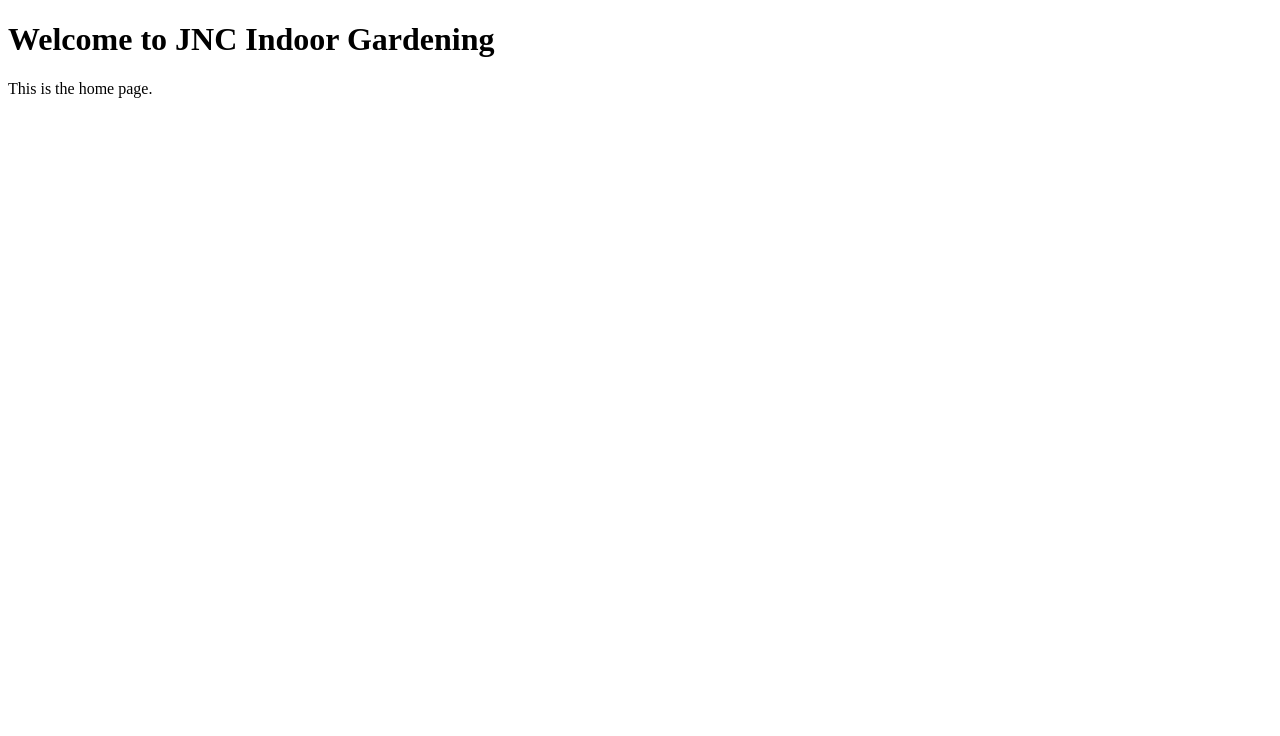
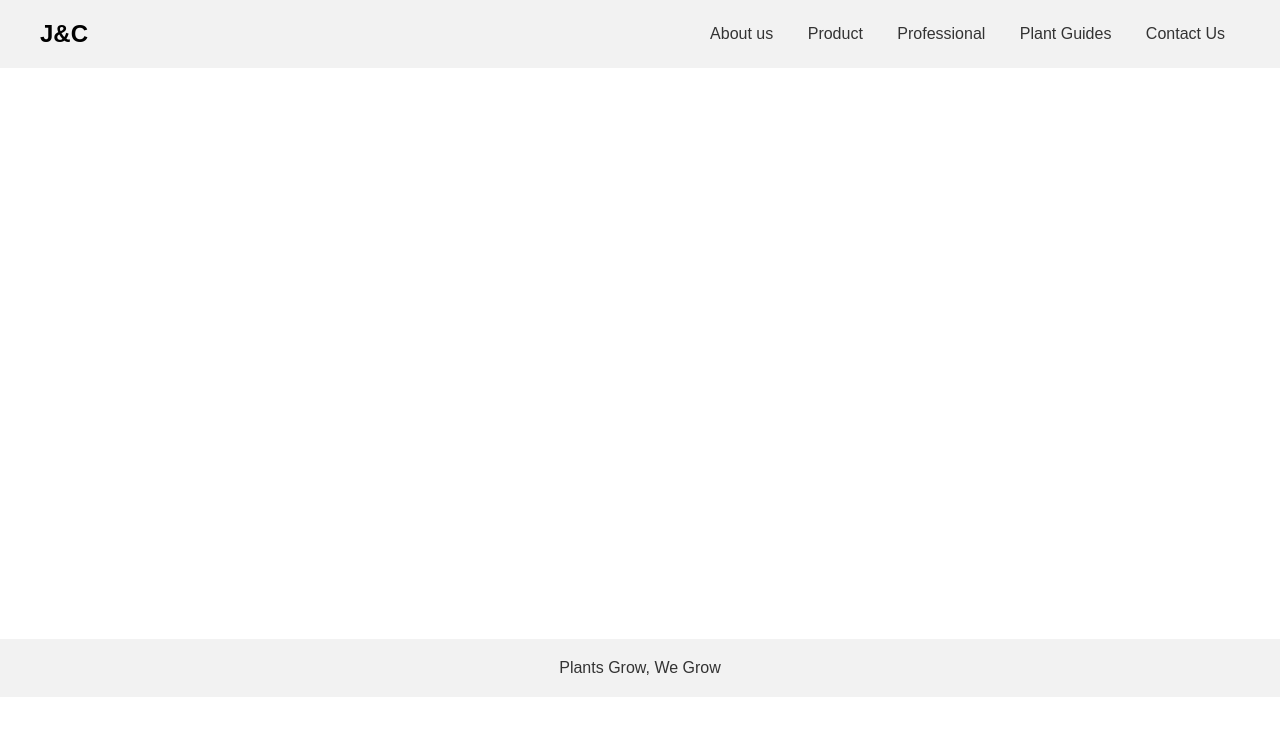
Before and after one commit to 1LittleSpider/JNC-Website, a Flask app: page / in a window 1280 px wide. Shown: the top 736 px of the page. Run offline with Flask 3, Linux system fonts and the light colour scheme.

Commit message:
7/9 connecting to vm test

```diff
--- /dev/null
+++ b/static/css/style.css
@@ -0,0 +1,47 @@
+body {
+  font-family: Arial, sans-serif;
+  margin: 0;
+  padding: 0;
+}
+
+header {
+  display: flex;
+  justify-content: space-between;
+  align-items: center;
+  padding: 20px 40px;
+  background: #f2f2f2;
+}
+
+header .logo {
+  font-size: 24px;
+  font-weight: bold;
+}
+
+nav a {
+  margin: 0 15px;
+  text-decoration: none;
+  color: #333;
+}
+
+.hero {
+  text-align: center;
+  background: url('../images/hero.jpg') center/cover no-repeat;
+  color: white;
+  padding: 200px 20px;
+}
+
+.hero h1 {
+  font-size: 48px;
+  margin-bottom: 20px;
+}
+
+.hero p {
+  font-size: 24px;
+}
+
+footer {
+  text-align: center;
+  padding: 20px;
+  background: #f2f2f2;
+  color: #333;
+}
--- /dev/null
+++ b/templates/base.html
@@ -0,0 +1,26 @@
+<!DOCTYPE html>
+<html lang="en">
+<head>
+  <meta charset="UTF-8">
+  <title>J&C Gardening</title>
+  <link rel="stylesheet" href="{{ url_for('static', filename='css/style.css') }}">
+</head>
+<body>
+  <header>
+    <div class="logo">J&C</div>
+    <nav>
+      <a href="/">About us</a>
+      <a href="/products">Product</a>
+      <a href="/professional">Professional</a>
+      <a href="/guides">Plant Guides</a>
+      <a href="/contact">Contact Us</a>
+    </nav>
+  </header>
+
+  {% block content %}{% endblock %}
+
+  <footer>
+    Plants Grow, We Grow
+  </footer>
+</body>
+</html>
--- a/templates/home.html
+++ b/templates/home.html
@@ -1,11 +1,8 @@
-<!-- home.html -->
-<!DOCTYPE html>
-<html>
-<head>
-    <title>Home</title>
-</head>
-<body>
-    <h1>Welcome to JNC Indoor Gardening </h1>
-    <p>This is the home page.</p>
-</body>
-</html>
+{% extends "base.html" %}
+
+{% block content %}
+  <section class="hero">
+    <h1>Welcome to J&C Indoor Gardening</h1>
+    <p>Plants Grow, We Grow</p>
+  </section>
+{% endblock %}
```
Also changed, not shown: static/images/hero.jpg (added), static/images/img.png (added).
